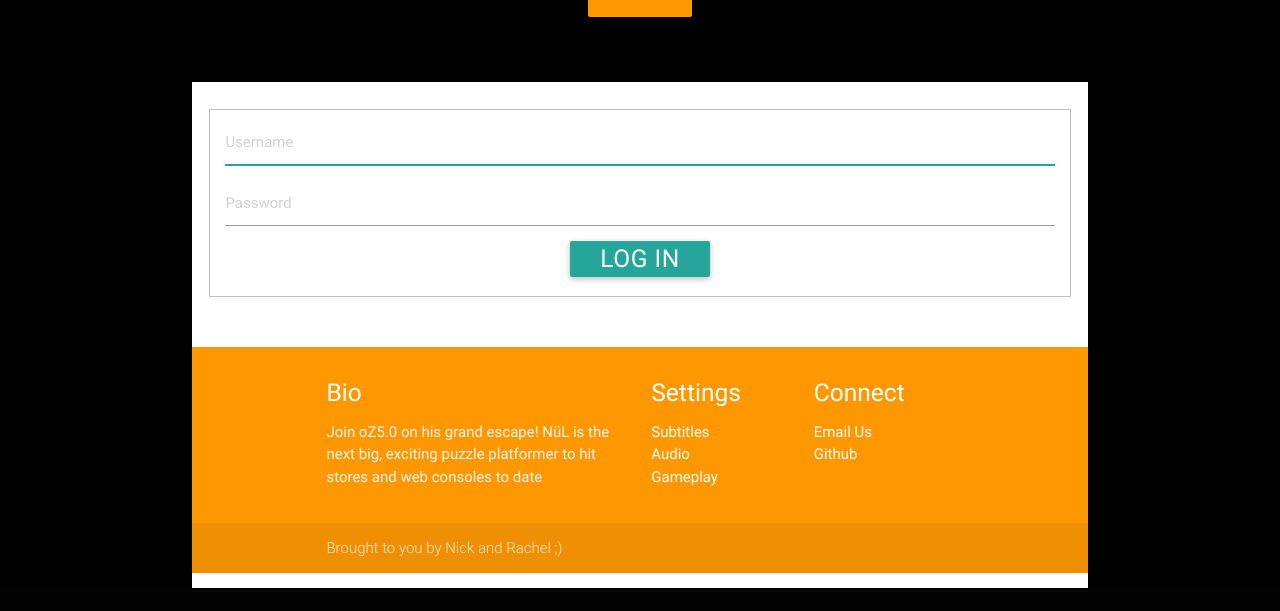
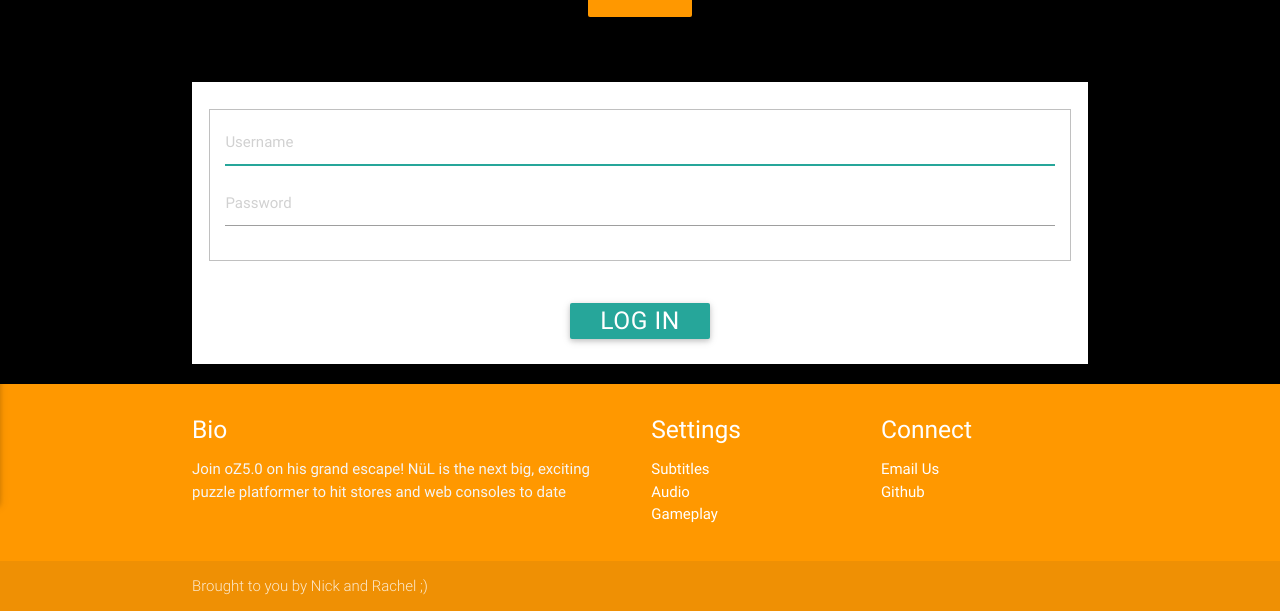
Before and after one commit to RPappalardo/final-project, a PHP site: page /loginpage.php in a window 1280 px wide. Shown: the part 356-967 px from the top of the page. Before the commit the page ends 944 px from the top, so only its background shows below. Run offline with PHP 8.4, Linux system fonts and the light colour scheme; some libraries are stand-ins or nearby versions.

Commit message:
Changed form layout

```diff
--- a/loginpage.php
+++ b/loginpage.php
@@ -56,9 +56,13 @@
 
     <div class="container white">
         <div class="section">
+
+          <!--makes snaller or large field-->
           <div class="col s12 m4">
               <div class="icon-block">
                   <h5 class="center">
+
+                    <!--login page-->
           <form action="loginpage.php" method="post">
             <fieldset>
               <div class="form-group">
@@ -67,19 +71,29 @@
               <div class="form-group">
                   <input class="form-control" name="password" placeholder="Password" type="password"/>
               </div>
-              <div class="form-group">
-                  <button class="btn btn-default" type="submit">
-                      <span aria-hidden="true" class="glyphicon glyphicon-log-in"></span>
-                      Log In
-                  </button>
-              </div>
+
             </fieldset>
         <div class="section">
-
+</form>
         </div>
     </div>
 </div>
 
+<div class="col s12 m4">
+        <h5 class="center">
+
+<div class="form-group">
+    <button class="btn btn-default" type="submit">
+        <span aria-hidden="true" class="glyphicon glyphicon-log-in"></span>
+        Log In
+    </button>
+</div>
+</div>
+</div>
+</div>
+
+
+<!--footer-->
 
     <footer class="page-footer orange">
         <div class="container">
```
